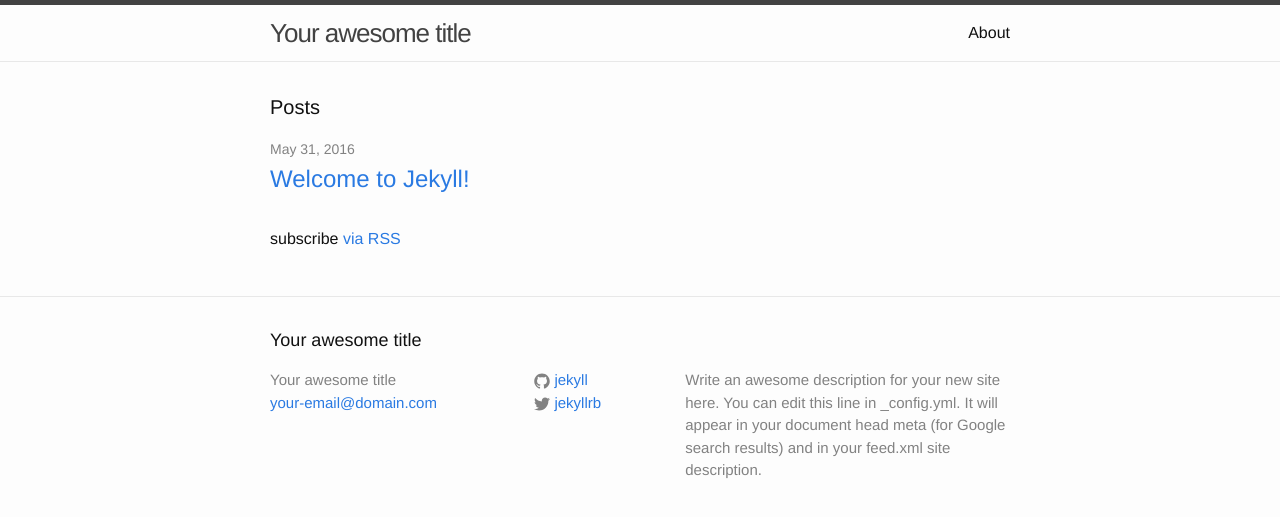
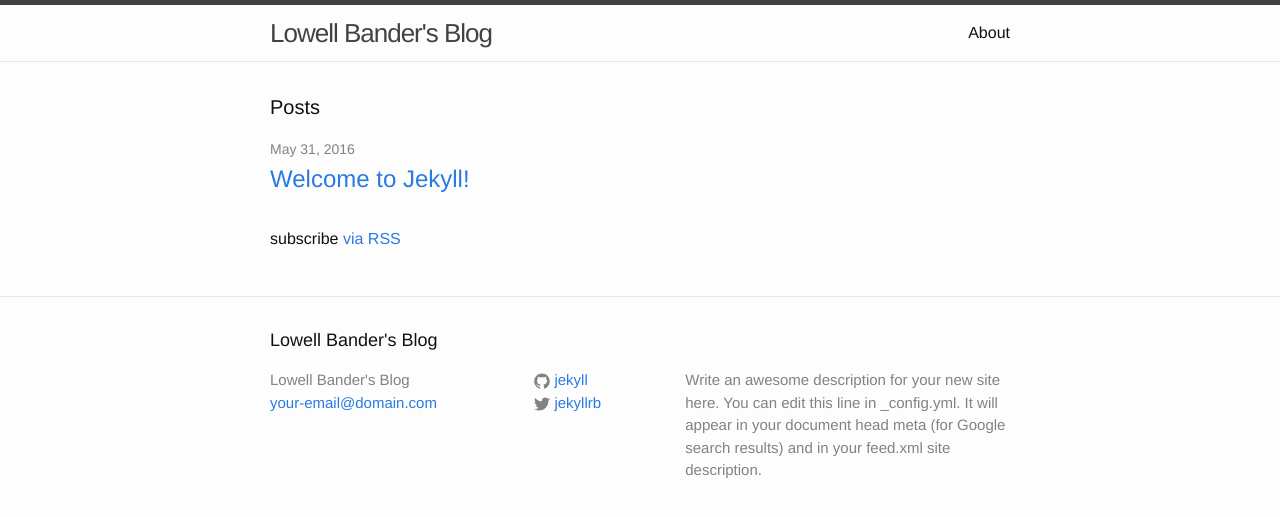
Before and after one commit to lowellbander/blog, a Jekyll site: the page built from index.html, in a window 1280 px wide. Shown: the top 517 px of the page. Built offline with Jekyll 4.4.1, drawn with Linux system fonts in a browser that asks for light colours.

Commit message:
attempt to include css

```diff
--- a/_config.yml
+++ b/_config.yml
@@ -6,7 +6,7 @@
 # 'jekyll serve'. If you change this file, please restart the server process.
 
 # Site settings
-title: Your awesome title
+title: Lowell Bander's Blog
 email: your-email@domain.com
 description: > # this means to ignore newlines until "baseurl:"
   Write an awesome description for your new site here. You can edit this
@@ -19,3 +19,5 @@ github_username:  jekyll
 
 # Build settings
 markdown: kramdown
+sass:
+  sass_dir: _sass
```
Also changed, not shown: 1 other file.
